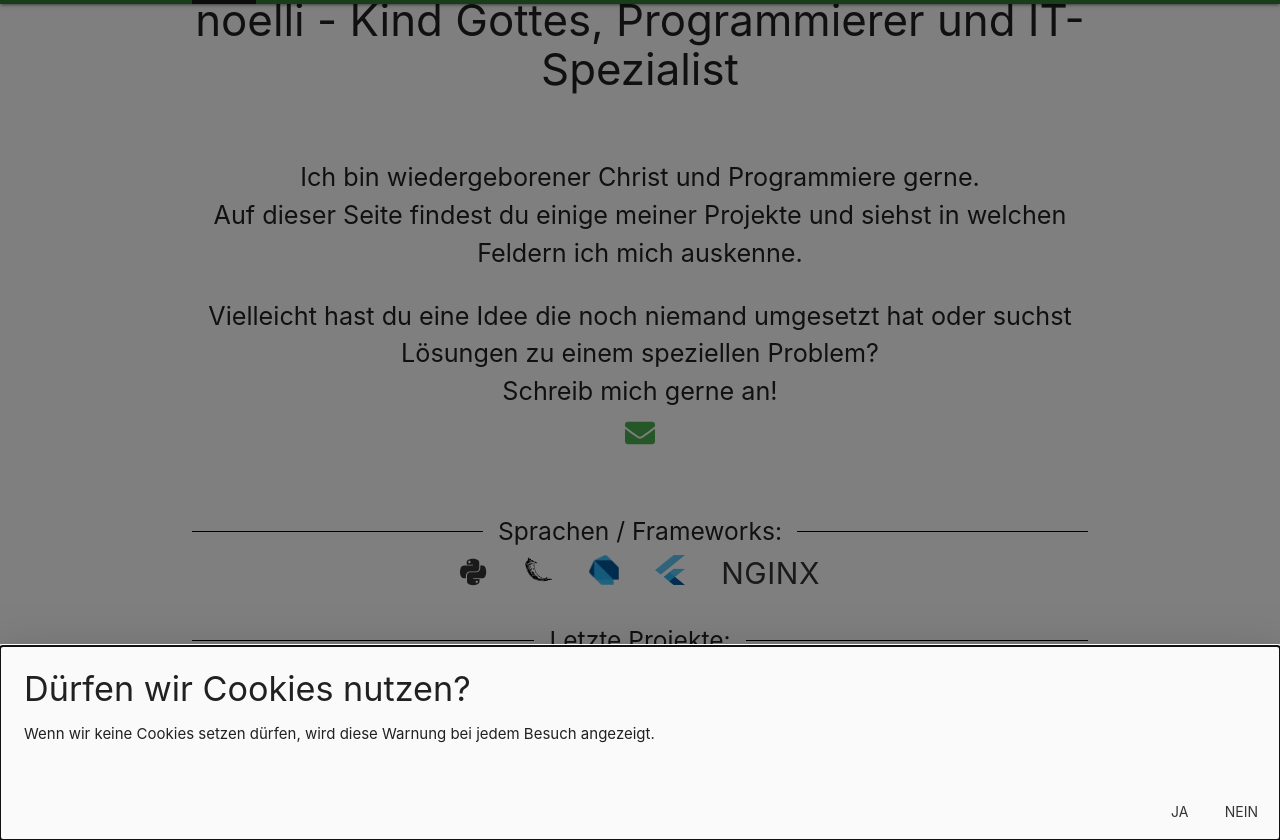
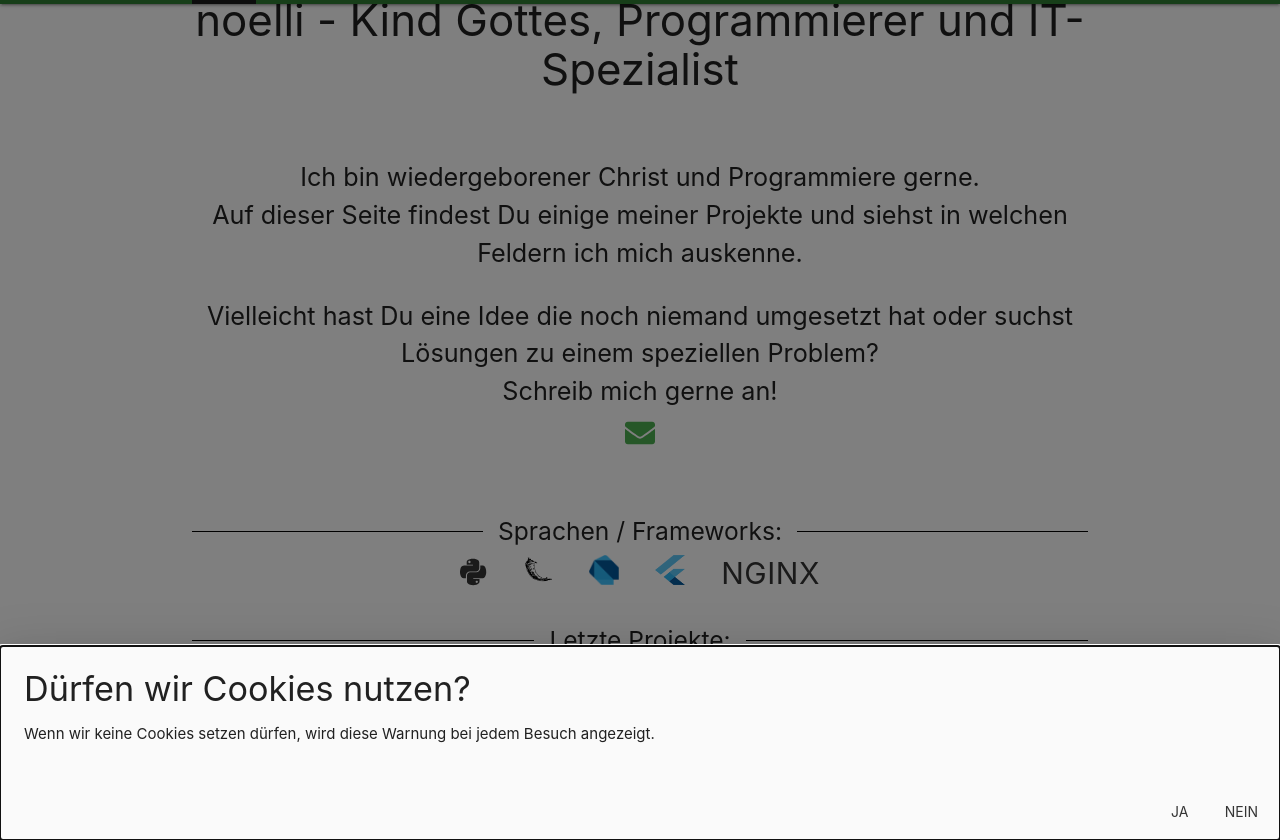
Before and after one commit to noelli/noelli.github.io, a Jekyll site: the page built from index.md, in a window 1280 px wide and 900 px high, scrolled down 361 px. Shown: the part 60-900 px from the top of the window. Built offline with Jekyll 4.4.1, drawn with Linux system fonts in a browser that asks for light colours; nearby versions of some CDN libraries; comment, search, counter and statistics services are not loaded; some of the changed lines change nothing that is shown.

Commit message:
fix typos

```diff
--- a/_config.yml
+++ b/_config.yml
@@ -22,13 +22,12 @@ title: noelli - Kind Gottes, Programmierer und IT-Spezialist
 email: tobiah@noell.li
 description: >- # this means to ignore newlines until "baseurl:"
   Ich bin wiedergeborener Christ und Programmiere gerne.<BR>
-  Auf dieser Seite findest du einige meiner Projekte und siehst in welchen Feldern ich mich auskenne.
+  Auf dieser Seite findest Du einige meiner Projekte und siehst in welchen Feldern ich mich auskenne.
 kontakt: >-
-  Vielleicht hast du eine Idee die noch niemand umgesetzt hat oder suchst Lösungen zu einem speziellen Problem?<BR>
+  Vielleicht hast Du eine Idee die noch niemand umgesetzt hat oder suchst Lösungen zu einem speziellen Problem?<BR>
   Schreib mich gerne an!
 baseurl: "" # the subpath of your site, e.g. /blog
 url: "https://www.noell.li" # the base hostname & protocol for your site, e.g. http://example.com
-# twitter_username: jekyllrb
 github_username:  noelli
 
 # Build settings
```
